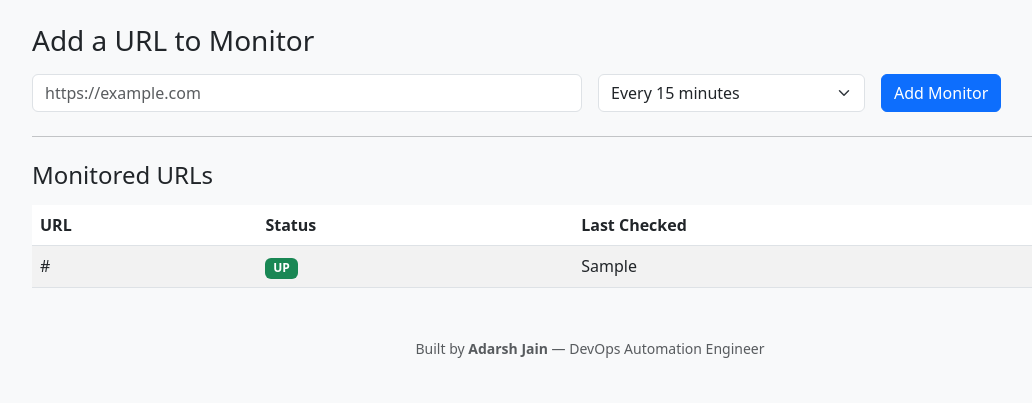
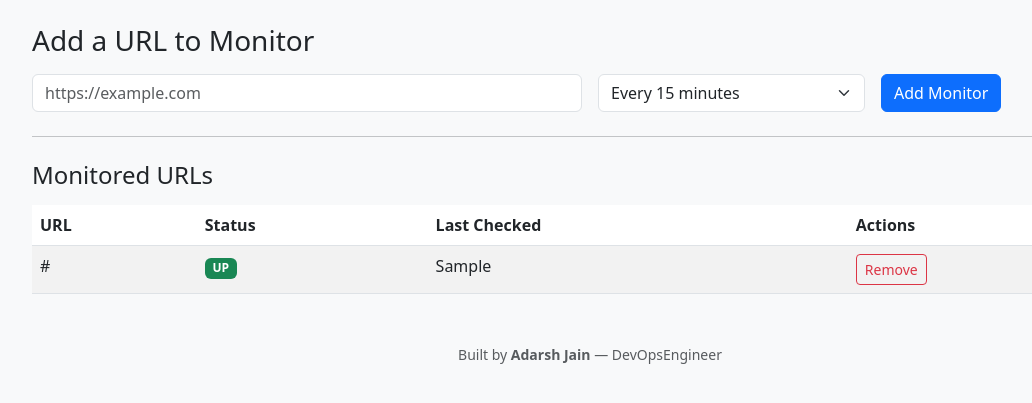
Before and after one commit to AdarshJain-dev/synthetic-monitoring, a Flask app: template templates/index.html in a window 1280 px wide. Shown: the part 50-453 px from the top of the page, without its empty margins (50-1082 px from the left). Run offline with Flask 3, Linux system fonts and the light colour scheme; the template is opened without the code that fills it: most values are stand-ins (such as "Sample title", 1, 10 or a date in 2020).

Commit message:
Remove button uppdate

```diff
--- a/app.py
+++ b/app.py
@@ -12,9 +12,10 @@ monitoring_jobs = {}
 def check_url(url):
     now = datetime.datetime.now().strftime('%Y-%m-%d %H:%M:%S')
     try:
-        response = requests.get(url, timeout=10)
+        response = requests.get(url, timeout=15, verify=False, allow_redirects=True)
         status = 'UP' if response.status_code == 200 else 'DOWN'
-    except Exception:
+    except Exception as e:
+        print(f"Error checking {url}: {e}")
         status = 'DOWN'
 
     monitoring_jobs[url]['status'] = status
--- a/templates/index.html
+++ b/templates/index.html
@@ -42,6 +42,7 @@
         <th>URL</th>
         <th>Status</th>
         <th>Last Checked</th>
+        <th>Actions</th>
       </tr>
     </thead>
     <tbody>
@@ -56,6 +57,12 @@
           {% endif %}
         </td>
         <td>{{ job.last_checked }}</td>
+        <td>
+        <form method="POST" action="/delete" style="display:inline;">
+            <input type="hidden" name="url" value="{{ job.url }}" />
+            <button type="submit" class="btn btn-sm btn-outline-danger">Remove</button>
+        </form>
+        </td>
       </tr>
       {% endfor %}
     </tbody>
@@ -67,7 +74,7 @@
 </div>
 
 <footer class="text-center text-muted mt-5 mb-3">
-  <small>Built by <b>Adarsh Jain</b> — DevOps Automation Engineer</small>
+  <small>Built by <b>Adarsh Jain</b> — DevOpsEngineer</small>
 </footer>
 
 </body>
```
